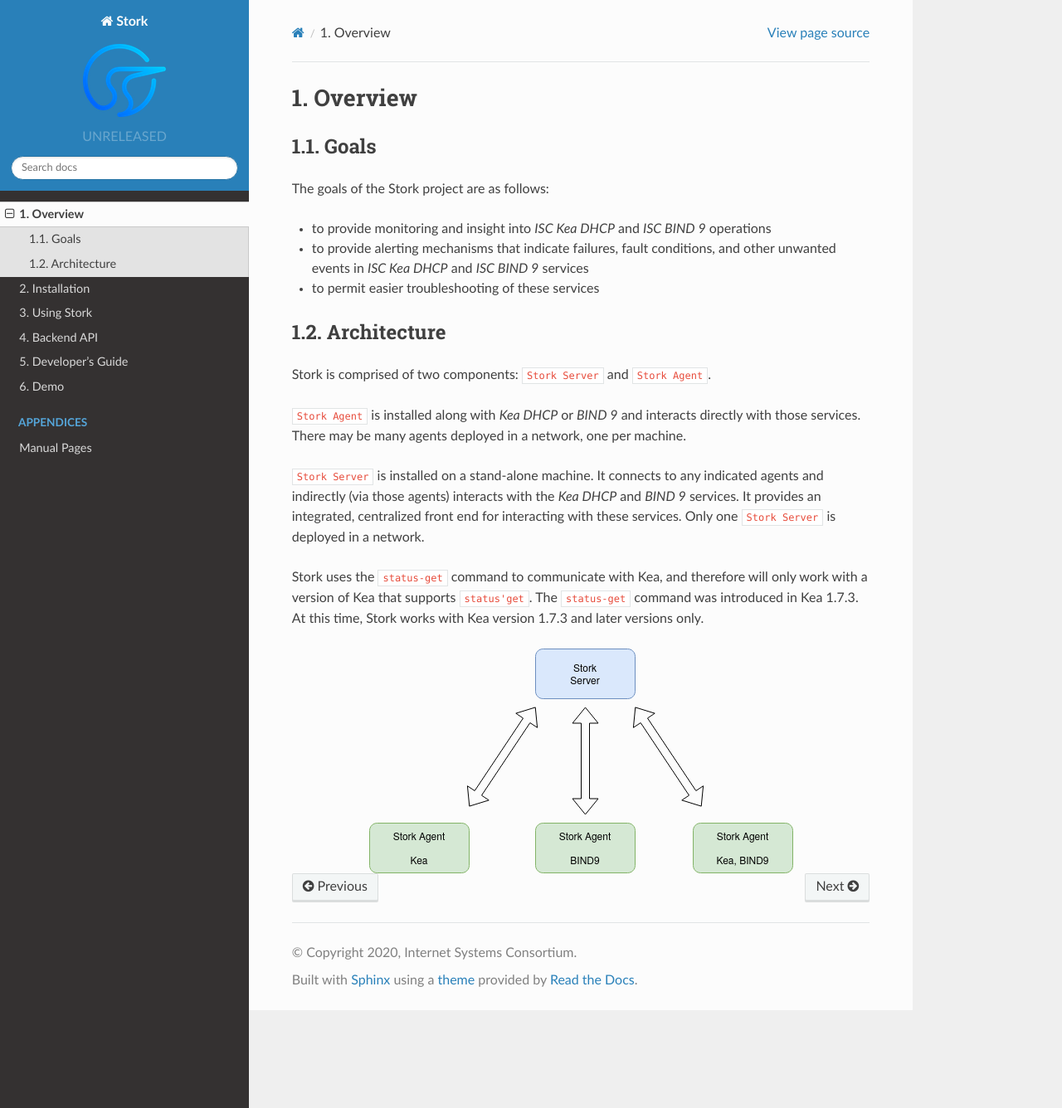
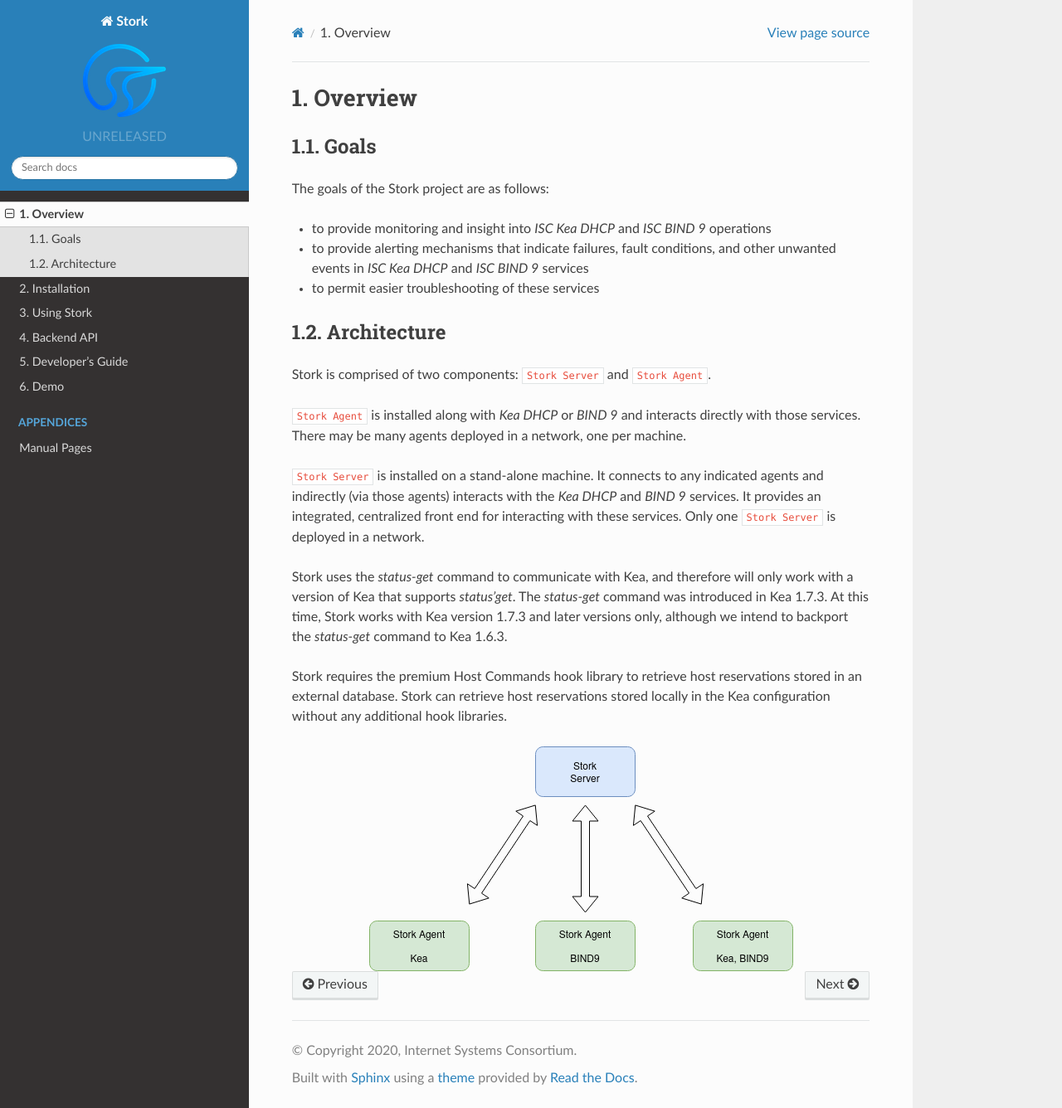
Before and after one commit to isc-projects/stork, a Sphinx documentation site: the page built from doc/overview.rst, in a window 1280 px wide and 1336 px high. Shown: the whole window at 83% size. Built offline with Sphinx 7.4.7 and the Read the Docs theme 2.0.0, drawn with Linux system fonts in a browser that asks for light colours.

Commit message:
Add requirement to have host commands library

```diff
--- a/doc/overview.rst
+++ b/doc/overview.rst
@@ -32,10 +32,15 @@
 centralized front end for interacting with these services.
 Only one ``Stork Server`` is deployed in a network.
 
-Stork uses the ``status-get`` command to communicate with Kea, and
-therefore will only work with a version of Kea that supports ``status'get``.
-The ``status-get`` command was introduced in Kea 1.7.3.  At this time, Stork
-works with Kea version 1.7.3 and later versions only.
+Stork uses the `status-get` command to communicate with Kea, and
+therefore will only work with a version of Kea that supports `status'get`.
+The `status-get` command was introduced in Kea 1.7.3.  At this time, Stork
+works with Kea version 1.7.3 and later versions only, although we intend to
+backport the `status-get` command to Kea 1.6.3.
+
+Stork requires the premium Host Commands hook library to retrieve host
+reservations stored in an external database. Stork can retrieve host reservations
+stored locally in the Kea configuration without any additional hook libraries.
 
 .. figure:: static/arch.png
    :align: center
```
